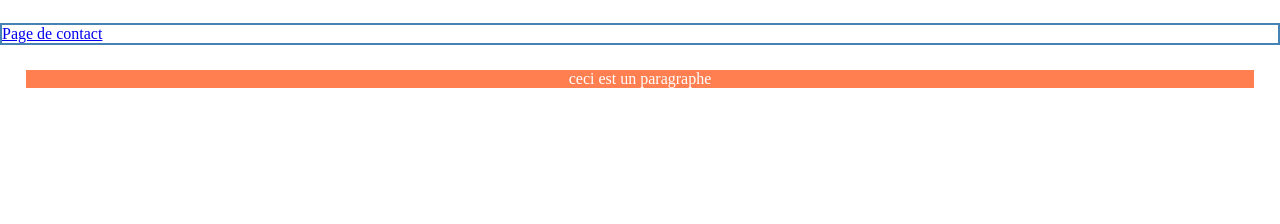
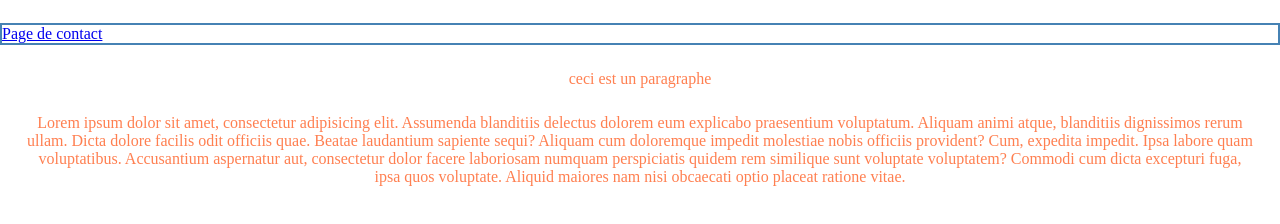
Before and after one commit to lucasbleau/parcel, a website built with Parcel: page src/index.html in a window 1280 px wide. Shown: the part 50-274 px from the top of the page. Built offline with nearby package versions, Linux system fonts and the light colour scheme.

Commit message:
update deploy

```diff
--- a/package.json
+++ b/package.json
@@ -5,7 +5,8 @@
   "source": "src/index.html",
   "scripts": {
     "start": "parcel",
-    "build": "parcel build --dist-dir public --public-url ./"
+    "build": "parcel build --dist-dir public --public-url ./",
+    "deploy": "gh-pages -d public"
   },
   "keywords": [],
   "author": "",
--- a/src/index.html
+++ b/src/index.html
@@ -12,11 +12,18 @@
     <h1>Accueil</h1>
     <nav>
         <ul>
-            <li><a href="contact.html">Page de contact</a></li>
+            <li><a href="contact.html">Page de contact </a></li>
         </ul>
     </nav>
     <div class="p1">
         <p>ceci est un paragraphe</p>
+        <p>Lorem ipsum dolor sit amet, consectetur adipisicing elit. Assumenda blanditiis delectus dolorem eum
+            explicabo praesentium voluptatum. Aliquam animi atque, blanditiis dignissimos rerum ullam. Dicta
+            dolore facilis odit officiis quae. Beatae laudantium sapiente sequi? Aliquam cum doloremque impedit
+            molestiae nobis officiis provident? Cum, expedita impedit. Ipsa labore quam voluptatibus. Accusantium
+            aspernatur aut, consectetur dolor facere laboriosam numquam perspiciatis quidem rem similique sunt
+            voluptate voluptatem? Commodi cum dicta excepturi fuga, ipsa quos voluptate. Aliquid maiores nam nisi
+            obcaecati optio placeat ratione vitae.</p>
     </div>
 </body>
 </html>
--- a/src/style.css
+++ b/src/style.css
@@ -14,8 +14,7 @@ h1 {
 .p1 > p {
     text-align: center;
     margin: 2%;
-    background-color: coral;
-    color: white;
+    color: coral;
 }
 
 nav {
```
